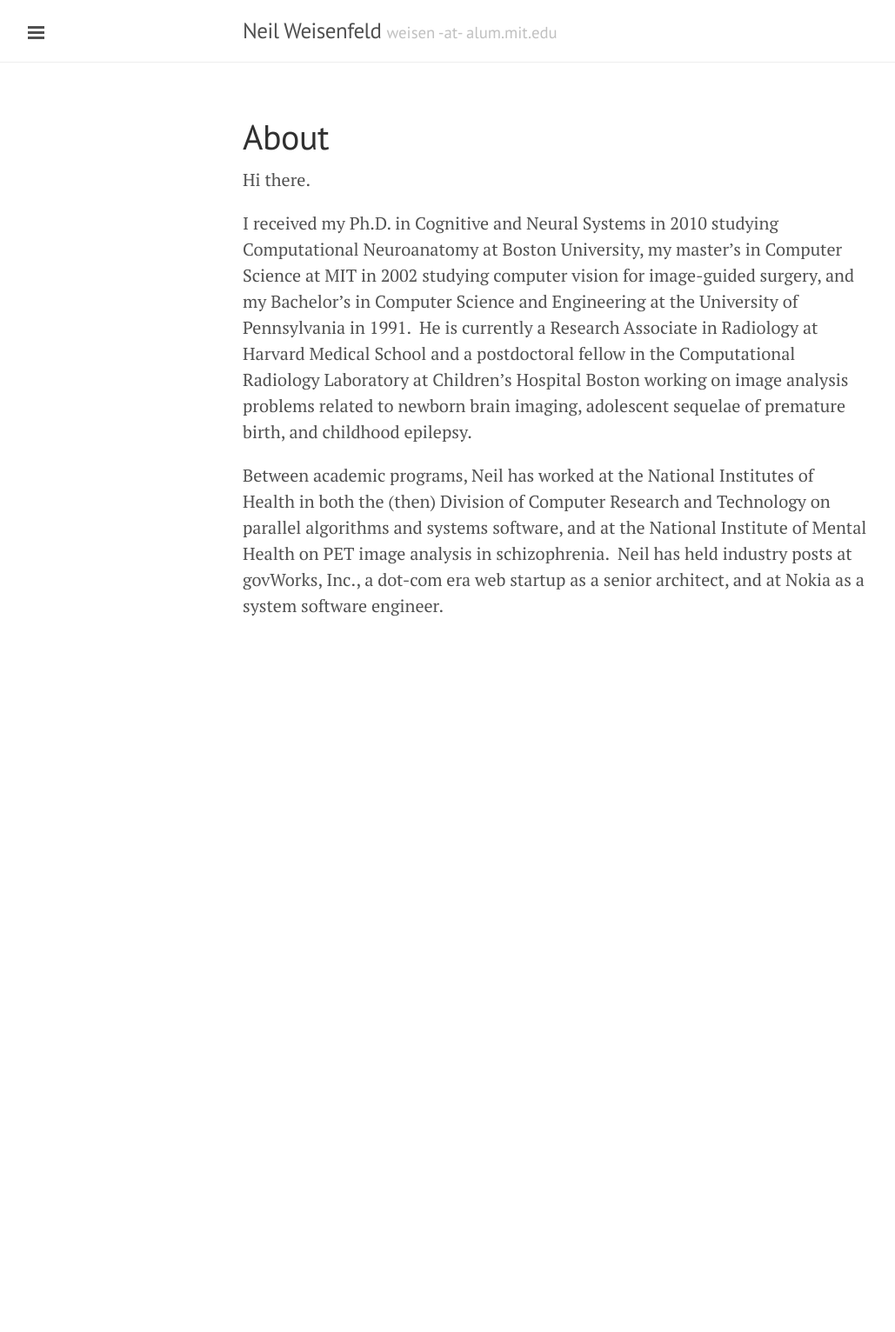
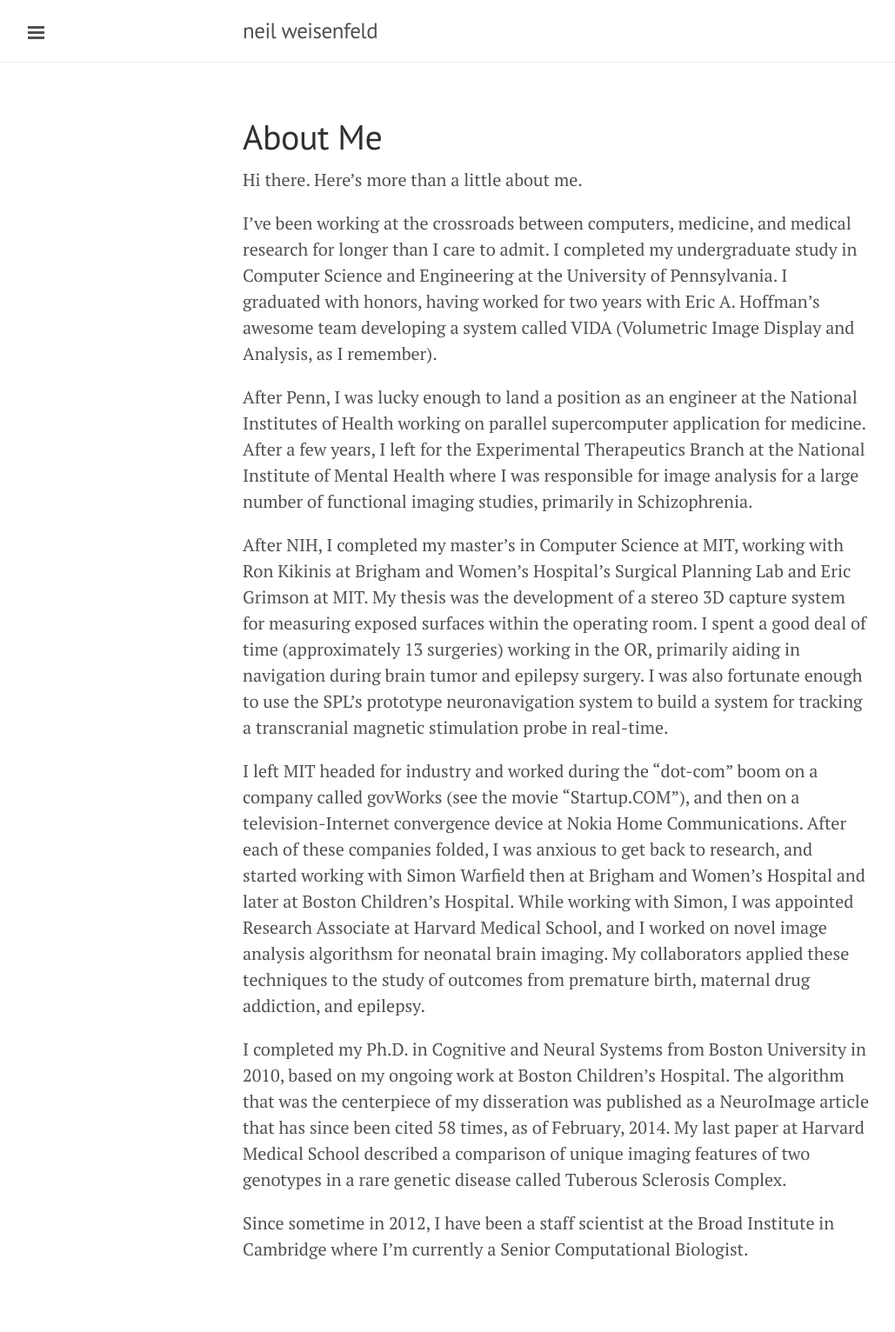
Before and after one commit to nweisenfeld/nweisenfeld.github.io, a Jekyll site: the page built from about.md, in a window 1280 px wide. Shown: the whole page at 87% size, without its empty margins (1-1030 px from the left). Built offline with Jekyll 4.4.1, drawn with Linux system fonts in a browser that asks for light colours; Markdown is read by kramdown in place of the engine named in the settings; before the commit the page ends 900 px from its top, so only the background shows below that.

Commit message:
checkpoint

```diff
--- a/_config.yml
+++ b/_config.yml
@@ -6,14 +6,14 @@ pygments:         true
 permalink:        pretty
 
 # Setup
-title:            Neil Weisenfeld
-tagline:          'weisen -at- alum.mit.edu'
+title:            neil weisenfeld
+tagline:
 description:      "I've been working at the intersection of computer science and biological research for more than a decade.  Here's what I'm thinking about these days."
-url:              http://lanyon.getpoole.com
+url:              http://www.neilweisenfeld.com
 
 author:
-  name:           'Mark Otto'
-  url:            https://twitter.com/mdo
+  name:           'Neil Weisenfeld'
+  url:            https://twitter.com/weisen
 
 paginate:         5
 
--- a/about.md
+++ b/about.md
@@ -1,26 +1,54 @@
 ---
 layout: page
-title: About
+title: About Me
 ---
 
-Hi there.
+Hi there.  Here's more than a little about me.
 
-<p>I received my Ph.D. in Cognitive and Neural Systems in 2010
-studying Computational Neuroanatomy at Boston University, my
-master&rsquo;s in Computer Science at MIT in 2002 studying computer
-vision for image-guided surgery, and my Bachelor&rsquo;s in Computer
-Science and Engineering at the University of Pennsylvania in 1991.
+I've been working at the crossroads between computers, medicine,
+and medical research for longer than I care to admit.  I completed my
+undergraduate study in Computer Science and Engineering at the
+University of Pennsylvania.  I graduated with honors, having
+worked for two years with Eric A. Hoffman's awesome team developing
+a system called VIDA (Volumetric Image Display and Analysis, as I
+remember).
 
+After Penn, I was lucky enough to land a position as an engineer at the
+National Institutes of Health working on parallel supercomputer
+application for medicine.  After a few years, I left for the
+Experimental Therapeutics Branch at the National Institute of Mental
+Health where I was responsible for image analysis for a large number of
+functional imaging studies, primarily in Schizophrenia.
 
-&nbsp;He is currently a Research Associate in Radiology at Harvard
-Medical School and a postdoctoral fellow in the Computational
-Radiology Laboratory at Children&rsquo;s Hospital Boston working
-on image analysis problems related to newborn brain imaging,
-adolescent sequelae of premature birth, and childhood epilepsy.</p>
-<p>Between academic programs, Neil has worked at the National
-Institutes of Health in both the (then) Division of Computer Research
-and Technology on parallel algorithms and systems software, and at
-the National Institute of Mental Health on PET image analysis in
-schizophrenia. &nbsp;Neil has held industry posts at govWorks, Inc.,
-a dot-com era web startup as a senior architect, and at Nokia as a
-system software engineer.</p> <p>&nbsp;</p>
+After NIH, I completed my master's in Computer Science at MIT, working with
+Ron Kikinis at Brigham and Women's Hospital's Surgical Planning Lab and
+Eric Grimson at MIT. My thesis was the development of a stereo 3D
+capture system for measuring exposed surfaces within the operating room.
+I spent a good deal of time (approximately 13 surgeries) working in the
+OR, primarily aiding in navigation during brain tumor and epilepsy
+surgery.  I was also fortunate enough to use the SPL's prototype
+neuronavigation system to build a system for tracking a transcranial
+magnetic stimulation probe in real-time.
+
+I left MIT headed for industry and worked during the "dot-com" boom on a
+company called govWorks (see the movie "Startup.COM"), and then on a
+television-Internet convergence device at Nokia Home Communications.
+After each of these companies folded, I was anxious to get back to
+research, and started working with Simon Warfield then at Brigham and
+Women's Hospital and later at Boston Children's Hospital.  While working
+with Simon, I was appointed Research Associate at Harvard Medical
+School, and I worked on novel image analysis algorithsm for neonatal brain
+imaging.  My collaborators applied these techniques to the study of
+outcomes from premature birth, maternal drug addiction, and epilepsy.
+
+I completed my Ph.D. in Cognitive and Neural Systems from Boston
+University in 2010, based on my ongoing work at Boston Children's
+Hospital.  The algorithm that was the centerpiece of my disseration
+was published as a NeuroImage article that has since been cited 58
+times, as of February, 2014.  My last paper at Harvard Medical
+School described a comparison of unique imaging features of two
+genotypes in a rare genetic disease called Tuberous Sclerosis Complex.
+
+Since sometime in 2012, I have been a staff scientist at the Broad
+Institute in Cambridge where I'm currently a Senior Computational
+Biologist.
```
Also changed, not shown: _posts/2014-04-03-hello-jekyll.md (+12 -11 lines).
